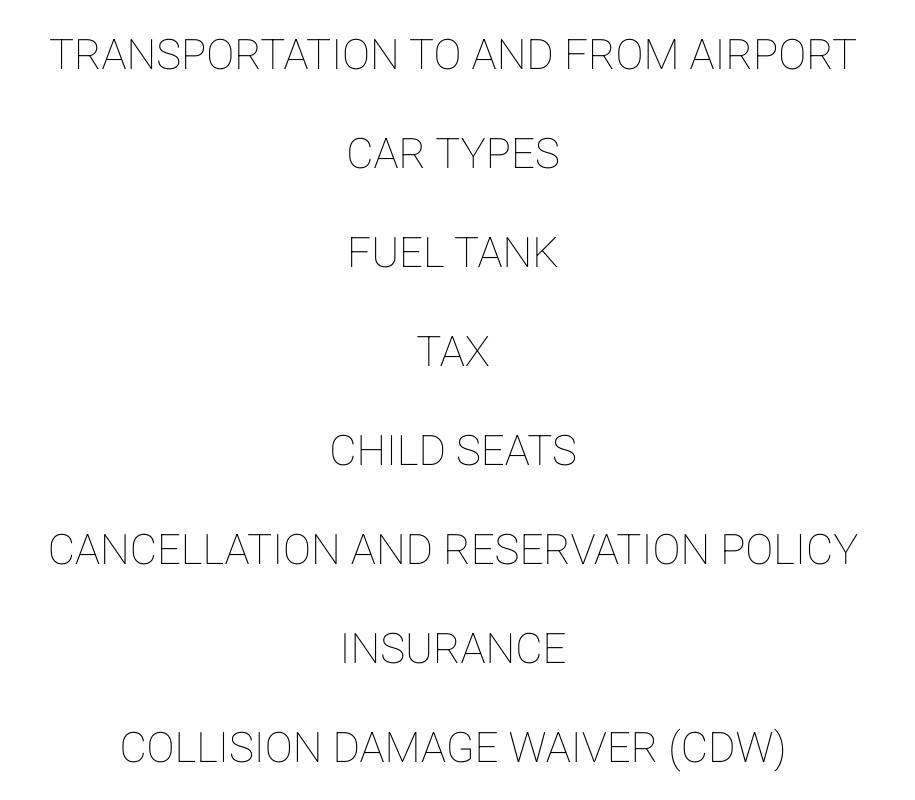
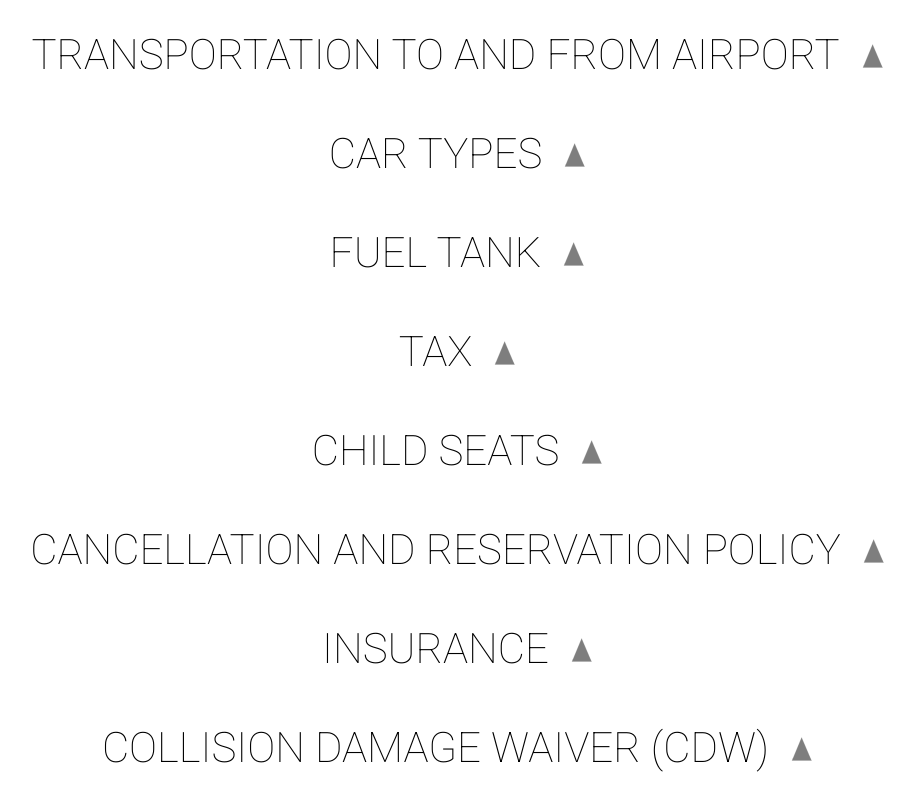
Before and after one commit to nozagleh/sund_kop, a plain HTML site: page Terms/index.html in a window 1280 px wide. Shown: the part 420-1220 px from the top of the page, without its empty margins (187-1102 px from the left). Drawn offline with nearby package versions, Linux system fonts and the light colour scheme.

Commit message:
added arrows to photo and terms links

```diff
--- a/Terms/index.html
+++ b/Terms/index.html
@@ -36,35 +36,35 @@
 				<div class="mtop light expand">
 					<div class="termslist">
 						<ul>
-							<li><h1>TRANSPORTATION to and from AIRPORT</h1></li>
+							<li><h1>TRANSPORTATION to and from AIRPORT</h1><div class="arrow"></div></li>
 							<li class="info">For arrival and departure we supply transportation between the International Airport in Keflavik and our headquarters. For customers staying in the Reykjavik area we offer transportation to our headquarters for a fee of € 140</li>
 						</ul>
 						<ul>
-							<li><h1>CAR TYPES</h1></li>
+							<li><h1>CAR TYPES</h1><div class="arrow"></div></li>
 							<li class="info">We reserve the right to upgrade vehicles when the chosen car type is not available</li>
 						</ul>
 						<ul>
-							<li><h1>fuel tank</h1></li>
+							<li><h1>fuel tank</h1><div class="arrow"></div></li>
 							<li class="info">The rental car is delivered with a full tank of fuel. The car should be returned with a full tank of fuel or there will be a charge</li>
 						</ul>
 						<ul>
-							<li><h1>tax</h1></li>
+							<li><h1>tax</h1><div class="arrow"></li>
 							<li class="info">Local value added tax (VAT) is 25,5%</li>
 						</ul>
 						<ul>
-							<li><h1>child seats</h1></li>
+							<li><h1>child seats</h1><div class="arrow"></li>
 							<li class="info">In Iceland it is mandatory for young children to sit in special car seats while traveling in a vehicle. Car seats suitable for children aged from 6 months to + 4 years of age are available if pre-ordered</li>
 						</ul>
 						<ul>
-							<li><h1>CANCELLATION AND RESERVATION POLICY</h1></li>
+							<li><h1>CANCELLATION AND RESERVATION POLICY</h1><div class="arrow"></li>
 							<li class="info">In order to guarantee your reservation we require a valid credit card number. We charge your credit card 20% of the total amount at booking. In case of a cancellation 15 days or more before pick up day we charge 20% of the total amount. In case of a cancellation 14 days or less before pick up day or a no-show at the pick up time you pay 100% off the total amount</li>
 						</ul>
 						<ul>
-							<li><h1>INSURANCE</h1></li>
+							<li><h1>INSURANCE</h1><div class="arrow"></li>
 							<li class="info">Third party liability is equivalent to the amount stipulated by Icelandic law at each time. This also applies to the amount of individual driver liability. Third party coverage and personal accident insurance is automatically included in your rental. The Driver need to be 20 years of age or older</li>
 						</ul>
 						<ul>
-							<li><h1>COLLISION DAMAGE WAIVER (CDW)</h1></li>
+							<li><h1>COLLISION DAMAGE WAIVER (CDW)</h1><div class="arrow"></li>
 							<li class="info">We offer CDW Self-risk and SCDW Self-risk insurance is available for an additional fee. The renter is always responsible for the following damages, which are not covered by neither CDW nor SCDW insurance: negligence driving while intoxicated, damage to tires, headlights and the underside of the car, damage caused by loose rocks which get thrown at the car on gravel roads, damages to the engine/car/camper caused by water</li>
 						</ul>
 						<ul><li class="furtherinfo">For further questions, contact us by email</li></ul>
--- a/res/scripts/jquery.js
+++ b/res/scripts/jquery.js
@@ -11,11 +11,13 @@ $(function(){
 
 	$('.dispphotos').click(function(){
 		$('.photos').slideToggle("slow");
+		$('.arrow').toggleClass('arrowdown');
 	});
 
 	$('.termslist ul li:nth-child(2)').hide();
 	$('.termslist ul li h1').on("click",function(e){
 		$(e.target).closest("ul").find('.info').slideToggle("slow");
+		$(e.target).closest("ul").find('.arrow').toggleClass('arrowdown');
 	});
 
 	var $showtt = $('.mtop').offset().top + 300;
--- a/res/scripts/stylesheet.css
+++ b/res/scripts/stylesheet.css
@@ -16,6 +16,7 @@ body{
 
 .wheader{
 	height: 80px;
+	text-align: center;
 }
 
 .wheader h1{
@@ -24,6 +25,29 @@ body{
 	font-weight: 100;
 	padding-top: 20px;
 	cursor: pointer;
+}
+
+.wheader h1, .arrow{
+	display: inline-block;
+}
+
+.arrow{
+	height: 25px;
+	width: 25px;
+	margin-left: 10px;
+	background: url('../images/arrowup.png');
+	background-size: 25px 25px;
+	opacity: 0.5;
+	transition: 0.2s;
+}
+.arrowdown{
+	/*background: url('../images/arrowdown.png');
+	background-size: 25px 25px;*/
+	-webkit-transform: rotate(180deg);
+	-ms-transform: rotate(180deg);
+	-moz-transform: rotate(180deg);
+	transform: rotate(180deg);
+	transition: 0.2s;
 }
 
 .container{
```
Also changed, not shown: Dodge/index.html (+1 -1 lines), Mitsubishi/index.html (+1 -1 lines), res/images/arrowdown.png (added), 1 other file.
